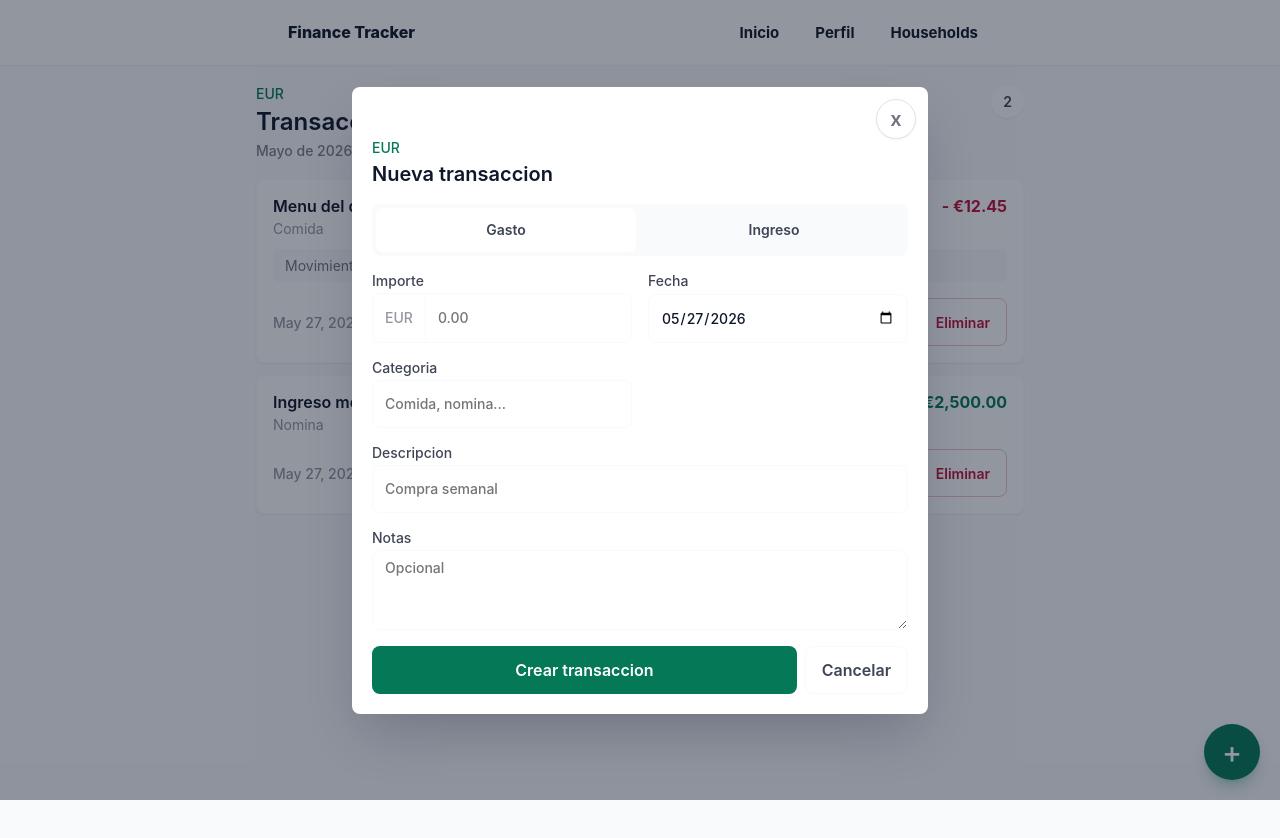
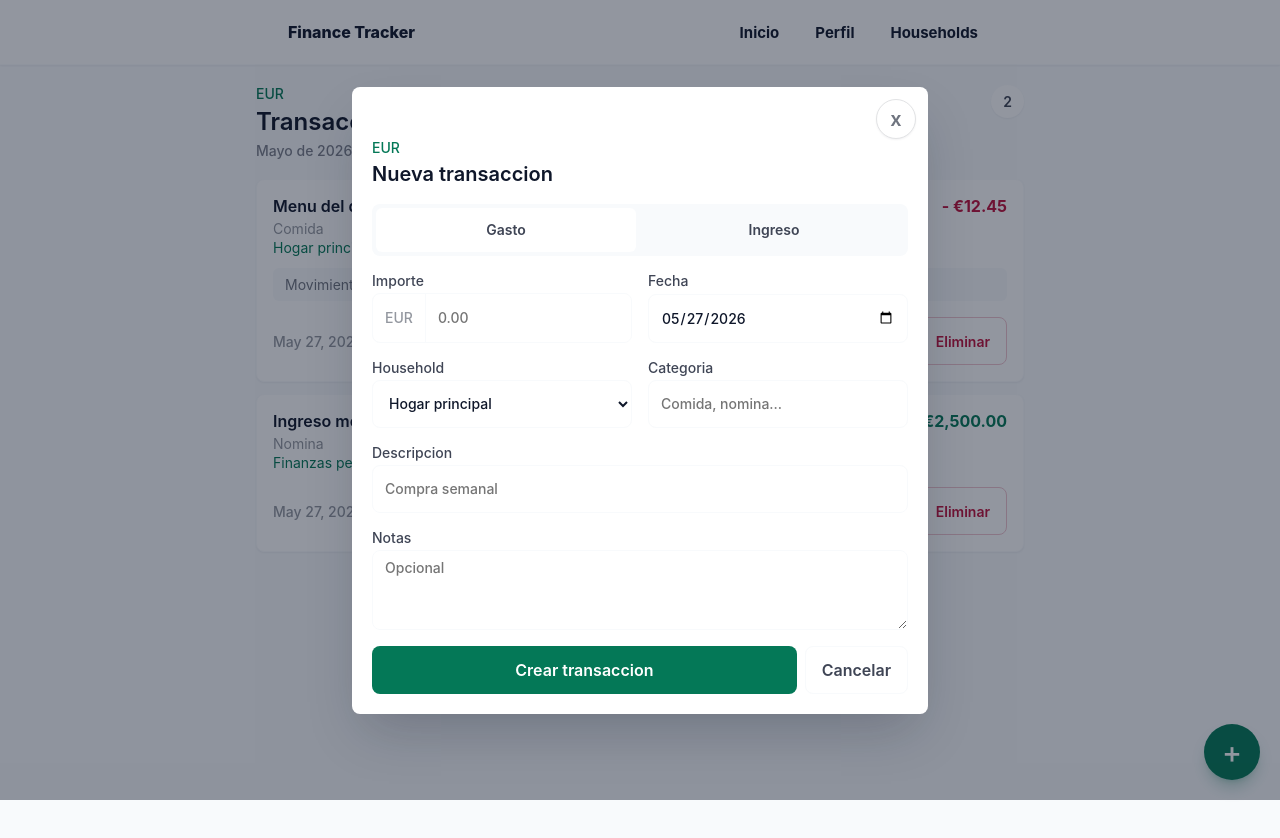
Before and after one commit to i42maroa/finance-tracker, an Angular app: page /transactions in a window 1280 px wide. Both pictures are taken after a click on the button "Crear transaccion". Shown: the top 838 px of the page. Built offline with nearby package versions, Linux system fonts and the light colour scheme.

Commit message:
add households into transactions

```diff
--- a/src/app/features/transactions/transactions.css
+++ b/src/app/features/transactions/transactions.css
@@ -91,6 +91,7 @@ p {
 }
 
 .category,
+.household-name,
 .date,
 .muted,
 .money-prefix {
@@ -100,6 +101,11 @@ p {
 
 .category {
   margin-top: 0.25rem;
+}
+
+.household-name {
+  margin-top: 0.125rem;
+  color: var(--color-primary);
 }
 
 .amount {
--- a/src/app/features/transactions/transactions.html
+++ b/src/app/features/transactions/transactions.html
@@ -18,6 +18,7 @@
             <div class="copy">
               <p class="desc">{{ transaction.description }}</p>
               <p class="category">{{ transaction.category }}</p>
+              <p class="household-name">{{ transaction.householdName }}</p>
             </div>
             <p
               class="amount"
@@ -131,6 +132,16 @@
       </label>
 
       <label class="field">
+        Household
+        <select class="field-control" formControlName="householdId">
+          <option value="" disabled>Selecciona household</option>
+          @for (household of households$ | async; track householdTrackBy($index, household)) {
+            <option [value]="household.id">{{ household.name }}</option>
+          }
+        </select>
+      </label>
+
+      <label class="field">
         Categoria
         <input
           class="field-control"
--- a/src/app/features/transactions/transactions.ts
+++ b/src/app/features/transactions/transactions.ts
@@ -3,12 +3,13 @@ import { Component, inject } from '@angular/core';
 import { FormBuilder, ReactiveFormsModule, Validators } from '@angular/forms';
 import { ActivatedRoute } from '@angular/router';
 import { combineLatest, map } from 'rxjs';
-
 import { AppErrorService } from '../../core/errors/app-error.service';
-import { Transaction, TransactionDraft } from '../../shared/models/transaction.model';
+import { Household } from '../../shared/models/household.model';
+import { Transaction, TransactionDraft, TransactionView } from '../../shared/models/transaction.model';
 import { Modal } from '../../shared/ui/modal/modal';
 import { ModalService } from '../../shared/ui/modal/modal.service';
 import { SnackbarService } from '../../shared/ui/snackbar/snackbar.service';
+import { HouseholdsService } from '../households/service/households.service';
 import { TransactionsService } from './service/transactions.service';
 
 @Component({
@@ -20,11 +21,13 @@ import { TransactionsService } from './service/transactions.service';
 export class Transactions {
   private readonly appErrorService = inject(AppErrorService);
   private readonly formBuilder = inject(FormBuilder);
+  private readonly householdsService = inject(HouseholdsService);
   private readonly modalService = inject(ModalService);
   private readonly route = inject(ActivatedRoute);
   private readonly snackbarService = inject(SnackbarService);
   private readonly transactionsService = inject(TransactionsService);
 
+  readonly households$ = this.householdsService.households$;
   readonly transactions$ = this.transactionsService.transactions$;
   readonly selectedMonth$ = this.route.paramMap.pipe(
     map((params) => this.normalizeMonth(params.get('month'))),
@@ -32,12 +35,19 @@ export class Transactions {
   readonly selectedMonthLabel$ = this.selectedMonth$.pipe(
     map((selectedMonth) => this.formatMonthLabel(selectedMonth)),
   );
-  readonly filteredTransactions$ = combineLatest([this.transactions$, this.selectedMonth$]).pipe(
-    map(([transactions, selectedMonth]) =>
-      transactions.filter((transaction) => transaction.date.startsWith(selectedMonth)),
+  readonly filteredTransactions$ = combineLatest([
+    this.transactions$,
+    this.households$,
+    this.selectedMonth$,
+  ]).pipe(
+    map(([transactions, households, selectedMonth]) =>
+      transactions
+        .filter((transaction) => transaction.date.startsWith(selectedMonth))
+        .map((transaction) => this.toTransactionView(transaction, households)),
     ),
   );
   readonly form = this.formBuilder.nonNullable.group({
+    householdId: ['', [Validators.required]],
     type: this.formBuilder.nonNullable.control<'expense' | 'income'>('expense', {
       validators: [Validators.required],
     }),
@@ -97,6 +107,7 @@ export class Transactions {
     this.editingTransactionId = transaction.id;
     this.errorMessage = '';
     this.form.setValue({
+      householdId: transaction.householdId,
       type: transaction.type,
       amount: this.formatAmountForInput(transaction.amountCents),
       date: transaction.date,
@@ -142,10 +153,15 @@ export class Transactions {
     return transaction.id;
   }
 
+  householdTrackBy(_: number, household: Household): string {
+    return household.id;
+  }
+
   private toTransactionDraft(): TransactionDraft {
     const rawTransaction = this.form.getRawValue();
 
     return {
+      householdId: rawTransaction.householdId,
       type: rawTransaction.type,
       amountCents: this.eurosToCents(rawTransaction.amount),
       date: rawTransaction.date,
@@ -158,6 +174,7 @@ export class Transactions {
   private resetForm(): void {
     this.editingTransactionId = null;
     this.form.reset({
+      householdId: this.defaultHouseholdId(),
       type: 'expense',
       amount: '',
       date: this.today(),
@@ -165,6 +182,19 @@ export class Transactions {
       description: '',
       notes: '',
     });
+  }
+
+  private defaultHouseholdId(): string {
+    return this.householdsService.getSelectedHousehold()?.id ?? '';
+  }
+
+  private toTransactionView(transaction: Transaction, households: Household[]): TransactionView {
+    const household = households.find((item) => item.id === transaction.householdId);
+
+    return {
+      ...transaction,
+      householdName: household?.name ?? 'Household no disponible',
+    };
   }
 
   private eurosToCents(amount: string | number): number {
--- a/src/app/shared/mocks/transactions.mock.ts
+++ b/src/app/shared/mocks/transactions.mock.ts
@@ -3,6 +3,7 @@ import { Transaction } from '../models/transaction.model';
 export const mockTransactions: Transaction[] = [
   {
     id: 'tx-demo-1',
+    householdId: 'hh-main',
     type: 'expense',
     amountCents: 1245,
     date: '2026-05-27',
@@ -12,6 +13,7 @@ export const mockTransactions: Transaction[] = [
   },
   {
     id: 'tx-demo-2',
+    householdId: 'hh-personal',
     type: 'income',
     amountCents: 250000,
     date: '2026-05-27',
--- a/src/app/shared/models/transaction.model.ts
+++ b/src/app/shared/models/transaction.model.ts
@@ -2,6 +2,7 @@ export type TransactionType = 'expense' | 'income';
 
 export interface Transaction {
   id: string;
+  householdId: string;
   type: TransactionType;
   amountCents: number;
   date: string;
@@ -10,4 +11,8 @@ export interface Transaction {
   notes?: string;
 }
 
+export interface TransactionView extends Transaction {
+  householdName: string;
+}
+
 export type TransactionDraft = Omit<Transaction, 'id'>;
--- a/src/styles.css
+++ b/src/styles.css
@@ -28,6 +28,7 @@ body {
 
 button,
 input,
+select,
 textarea {
   font: inherit;
 }
```
Lines whose indentation alone changed are shown as unchanged.
